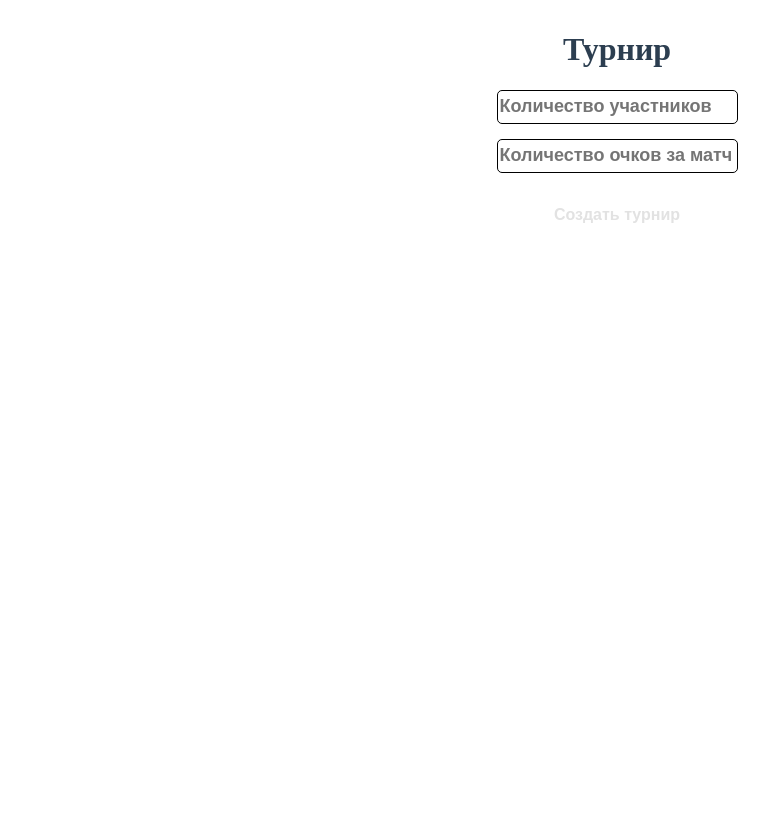
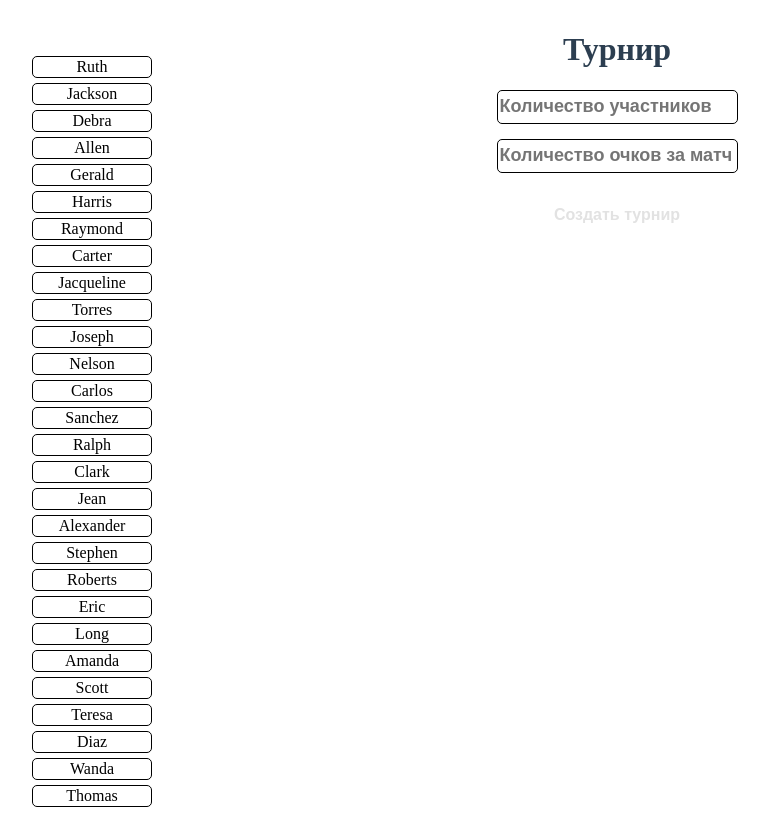
Before and after one commit to NikolaiSurodin/tournamentPractice, a Vue app: page / in a window 1280 px wide. Shown: the whole page, without its empty margins (23-792 px from the left). Before the commit the page ends 800 px from the top, so only its background shows below. Built offline with nearby package versions, Linux system fonts and the light colour scheme.

Commit message:
added draggable

```diff
--- a/package.json
+++ b/package.json
@@ -11,6 +11,7 @@
     "core-js": "^3.6.5",
     "vue": "^2.6.11",
     "vue-router": "^3.5.2",
+    "vuedraggable": "^2.24.3",
     "vuex": "^3.6.2"
   },
   "devDependencies": {
--- a/src/components/TournamentRound.vue
+++ b/src/components/TournamentRound.vue
@@ -4,6 +4,7 @@
       Round {{ round.numberRound }}
     </span>
     <ul class="round-item">
+
       <li class="match-item"
           v-for="match in matchList.filter( match => match.numberRound === round.numberRound )" :key="match.id">
 
@@ -16,8 +17,7 @@
 </template>
 
 <script>
-import TournamentMatch from "@/components/TournamentMatch";
-
+import TournamentMatch from "@/components/TournamentMatch"
 export default {
   name: "TournamentRound",
   components: { TournamentMatch },
--- a/src/view/TournamentPage.vue
+++ b/src/view/TournamentPage.vue
@@ -21,6 +21,17 @@
         </button>
       </form>
     </template>
+
+    <template>
+      <div class="participant-name">
+        <ul class="name-list">
+          <draggable class="name-list" v-model="getNameList" group="people" @start="drag=true" @end="drag=false">
+            <div class="name-item" v-for="(name, idx) in getNameList" :key="idx">{{ name }}</div>
+          </draggable>
+        </ul>
+      </div>
+    </template>
+
     <template>
       <div class="winner" v-if="winner">
 
@@ -32,22 +43,23 @@
     <template>
       <tournament-table :winner="winner"/>
     </template>
-
   </div>
 </template>
 
 <script>
 import {Tournament} from "@/classes/Tournament"
 import TournamentTable from "@/view/TournamentTable"
+import draggable from 'vuedraggable'
 
 import {mapActions} from "vuex"
 import {mapGetters} from "vuex"
 
 export default {
   name: "TournamentPage",
-  components: { TournamentTable },
+  components: { TournamentTable, draggable },
   data() {
     return {
+      arr:['kolya', 'sasha'],
       tournament: new Tournament( {
         participantCount: this.participantCount,
         numberOfGames: this.numberOfGames
@@ -70,7 +82,8 @@ export default {
   },
   computed: {
     ...mapGetters( [
-      'getTournamentWinner'
+      'getTournamentWinner',
+      'getNameList'
     ] ),
     valid() {
       return this.tournament.participantCount && this.tournament.numberOfGames
@@ -147,4 +160,26 @@ export default {
   margin: 16px auto;
 }
 
+.participant-name {
+  width: 160px;
+  position: absolute;
+  top: 40px;
+  left: 15px;
+}
+
+.name-list {
+  line-height: 10px;
+  list-style: none;
+}
+
+.name-item {
+  border: 1px solid;
+  padding: 5px 20px;
+  border-radius: 5px;
+  align-items: center;
+  justify-content: center;
+  display: flex;
+  margin-top: 5px;
+}
+
 </style>
```
Also changed, not shown: 1 other file (tests, documents, lock files or other folders).
